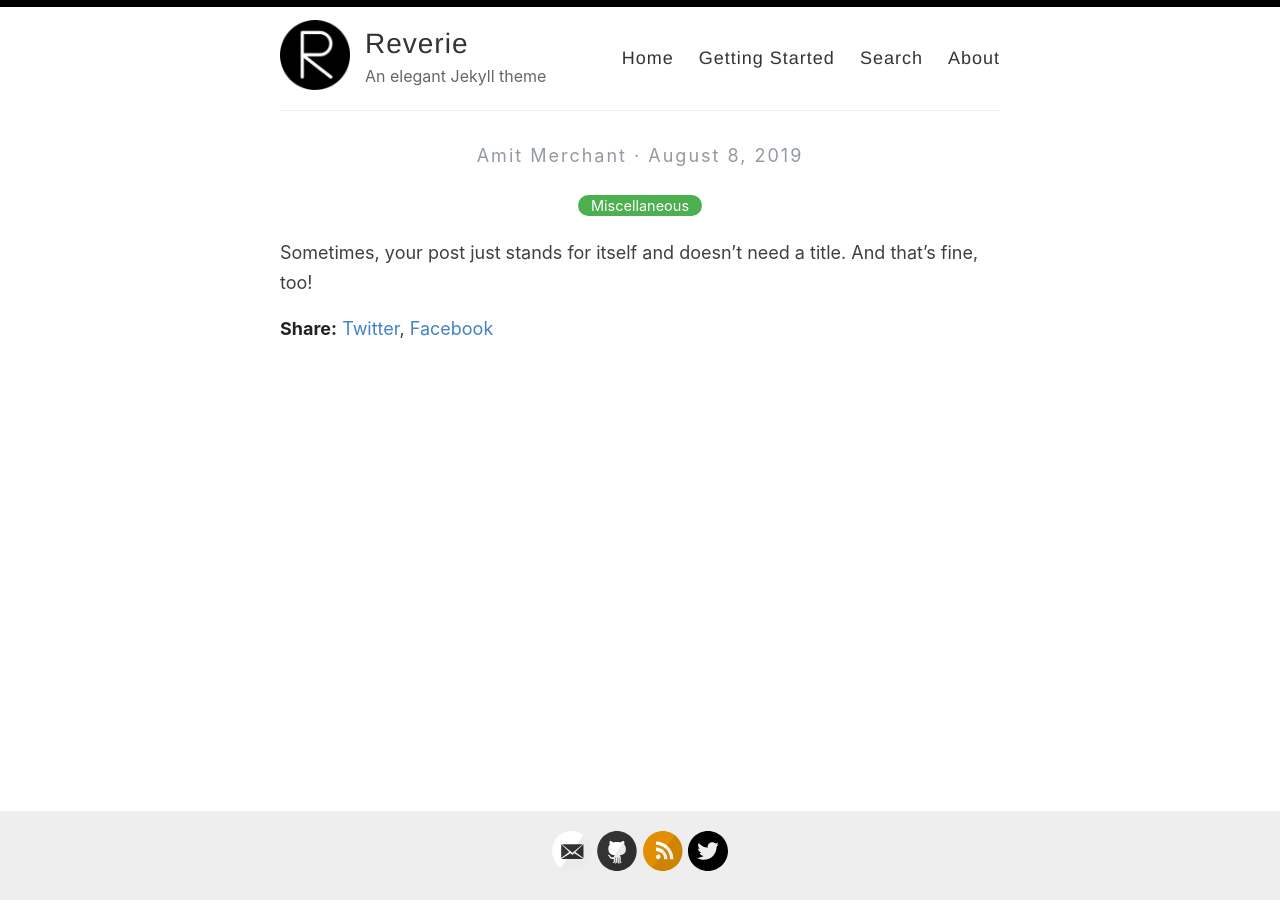
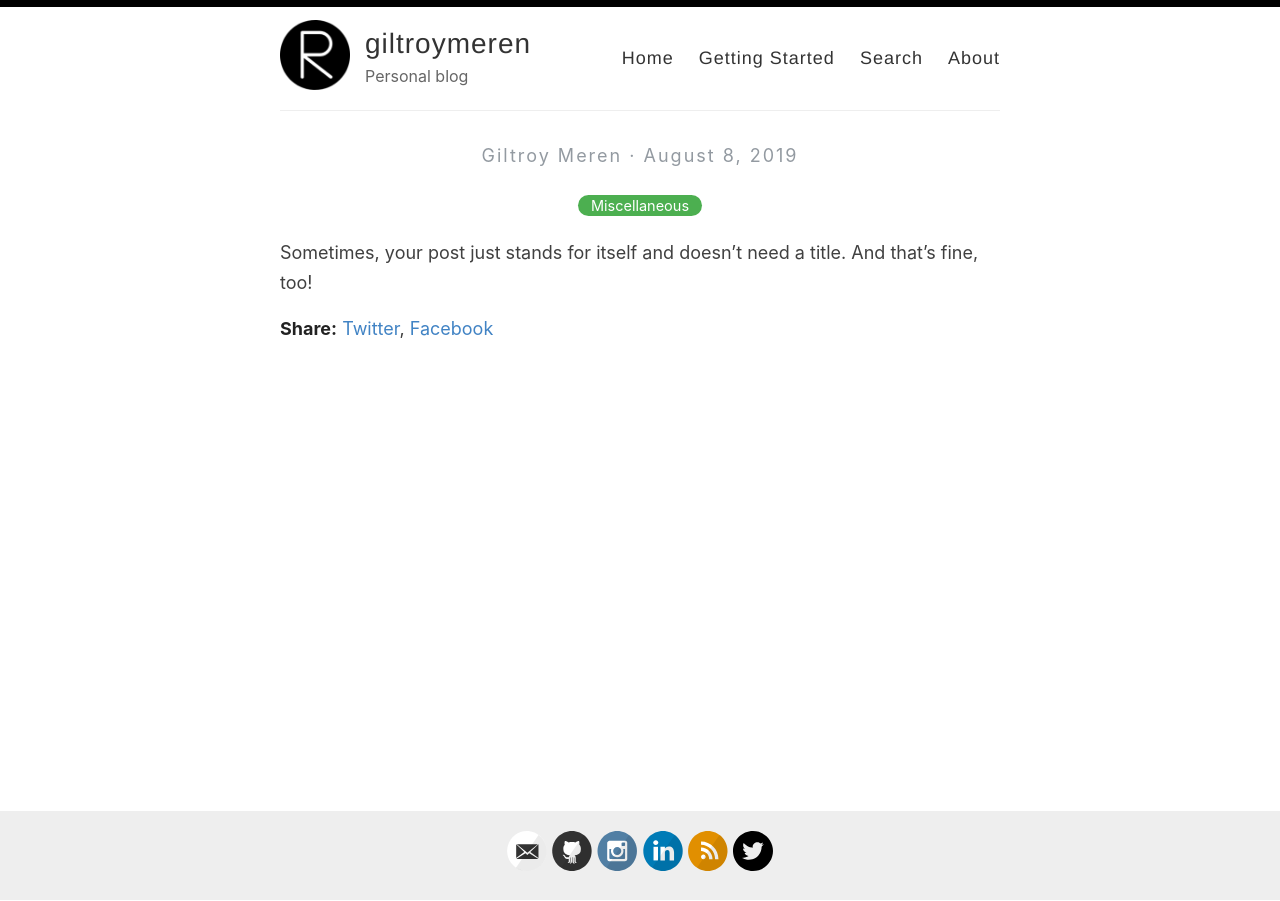
Before and after one commit to giltroymeren/giltroymeren.github.io, a Jekyll site: the page built from _posts/2019-08-08-no-title-posts.md, in a window 1280 px wide. Built offline with Jekyll 4.4.1, drawn with Linux system fonts in a browser that asks for light colours.

Commit message:
Personalized config

```diff
--- a/_config.yml
+++ b/_config.yml
@@ -3,13 +3,13 @@
 #
 
 # Name of your site (displayed in the header)
-name: Reverie
+name: giltroymeren
 
 # Name of the author
-author: Amit Merchant
+author: Giltroy Meren
 
 # Short bio or description (displayed in the header)
-description: An elegant Jekyll theme
+description: Personal blog
 
 # URL of your avatar or profile pic (you could use your GitHub profile pic)
 avatar: /images/reverie.png
@@ -21,15 +21,15 @@ avatar: /images/reverie.png
 # Includes an icon in the footer for each username you enter
 footer-links:
   dribbble:
-  email: amit.d.merchant@gmail.com
+  email: giltroymeren@gmail.com
   facebook:
   flickr:
-  github: amitmerchant1990/reverie
-  instagram:
-  linkedin:
+  github: giltroymeren
+  instagram: giltroymeren
+  linkedin: giltroymeren
   pinterest:
   rss: rss
-  twitter: amit_merchant
+  twitter: giltroymeren
   stackoverflow:
   youtube: # channel/<your_long_string> or user/<user-name>
   googleplus: # anything in your profile username that comes after plus.google.com/
@@ -41,18 +41,18 @@ footer-links:
 disqus:
 
 # Enter your Google Analytics web tracking code (e.g. UA-2110908-2) to activate tracking
-google_analytics: UA-43339302-11
+google_analytics:
 
 # Your website URL (e.g. http://amitmerchant1990.github.io or http://www.amitmerchant.com)
 # Used for Sitemap.xml and your RSS feed
-url: http://www.amitmerchant.com/reverie
-enforce_ssl: https://www.amitmerchant.com/reverie
+url: http://giltroymeren.github.io
+enforce_ssl: http://giltroymeren.github.io
 
 # If you're hosting your site at a Project repository on GitHub pages
 # (http://yourusername.github.io/repository-name)
 # and NOT your User repository (http://yourusername.github.io)
 # then add in the baseurl here, like this: "/repository-name"
-baseurl: "/reverie"
+baseurl:
 
 #
 # !! You don't need to change any of the configuration flags below !!
```
